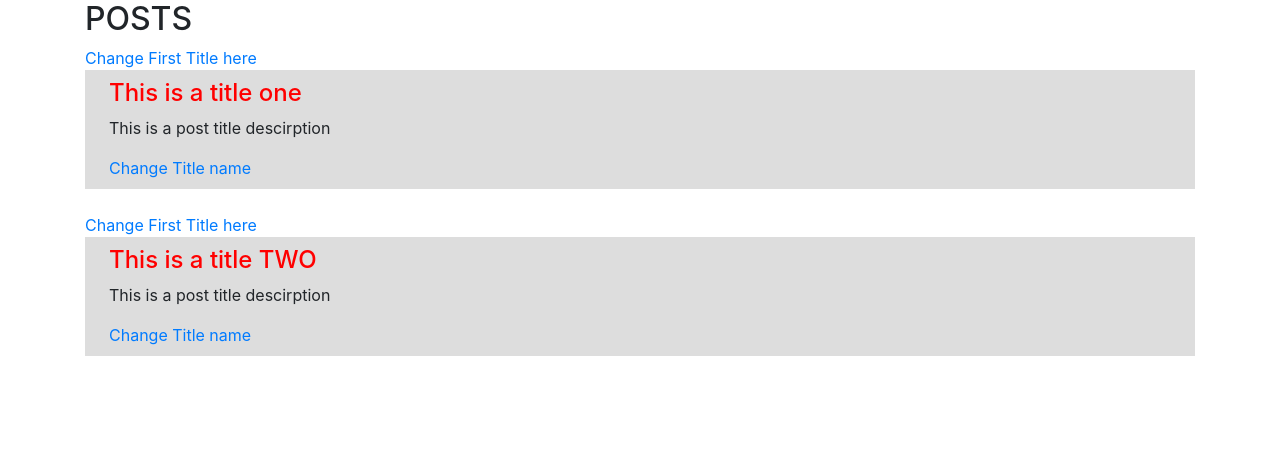
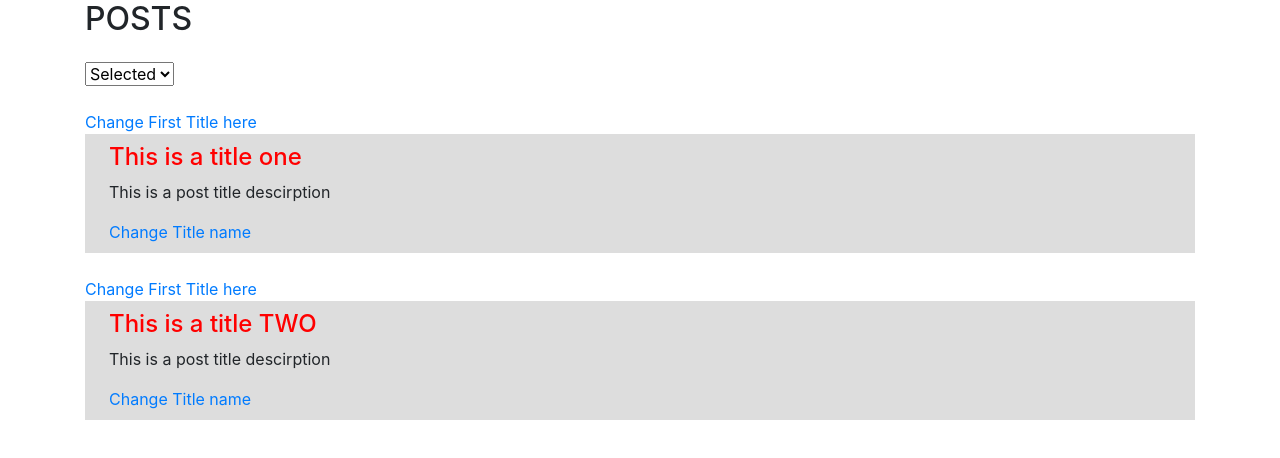
Before and after one commit to nuruzzamanHimel0/13_leela_webdev_vue3_full, a Vue app in the folder vue3-project/: page / in a window 1280 px wide. Shown: the top 458 px of the page. Built offline with nearby package versions, Linux system fonts and the light colour scheme.

Commit message:
inherite attr

```diff
--- a/vue3-project/src/App.vue
+++ b/vue3-project/src/App.vue
@@ -4,6 +4,13 @@
       <div class="row">
         <div class="col-md-12">
           <h2>POSTS</h2>
+          <div class="my-4">
+            <compSelectComponet
+              data-status = '1'
+              id="selectBox"
+              @change="selectChange"
+            ></compSelectComponet>
+          </div>
 
           <div v-for="(value, key) in posts" :key="key">
               <a href="" @click.prevent="changeFirstTitle(key)" >Change First Title here</a>
@@ -21,6 +28,8 @@
 
  import compSInglePost from '@/components/singlePost.vue'
 
+ import compSelectComponet from '@/components/selectComponent.vue'
+
 export default {
   data(){
     return {
@@ -37,11 +46,15 @@ export default {
     }
   },
   components:{
-    compSInglePost
+    compSInglePost,
+    compSelectComponet
   },
   methods:{
     changeFirstTitle(key){
       this.posts[key].title = "This is the change first post title here Number of="+key;
+    },
+    selectChange(event){
+      console.log(event.target.value);
     }
   }
 }
--- /dev/null
+++ b/vue3-project/src/components/selectComponent.vue
@@ -0,0 +1,22 @@
+<template>
+    <div>
+        <select name="" id="" v-bind="$attrs">
+            <option value="">Selected</option>
+            <option value="1">1</option>
+        </select>
+    </div>
+</template>
+
+<script>
+export default {
+    inheritAttrs:false,
+    data(){
+        return {
+
+        }
+    },
+    mounted(){
+        console.log(this.$attrs);
+    }
+}
+</script>
```
Also changed, not shown: 1 other file (tests, documents, lock files or other folders).
